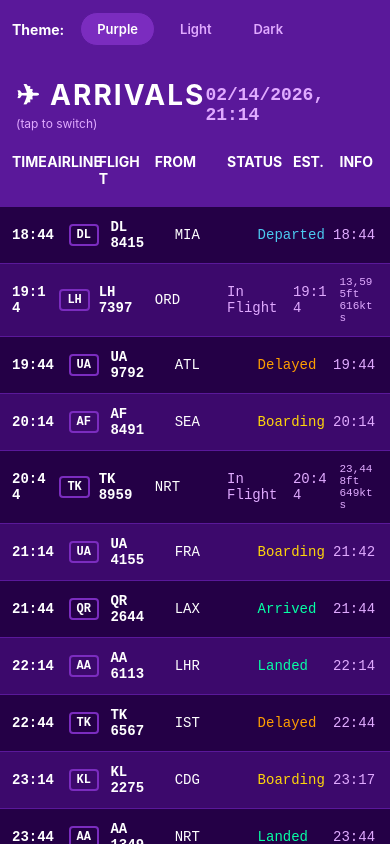
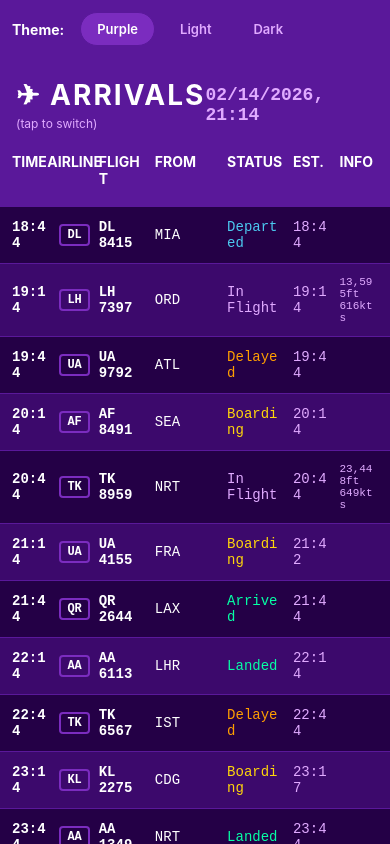
Before and after one commit to jromie0924/plane-tracker-monitor-ui, a React Native app: screen / in a window 390 px wide. Built offline with nearby package versions, Linux system fonts and the light colour scheme.

Commit message:
Fix column alignment by always rendering Info column
Co-authored-by: jromie0924 <6528665+jromie0924@users.noreply.github.com>

```diff
--- a/src/components/FlightRow.tsx
+++ b/src/components/FlightRow.tsx
@@ -88,8 +88,7 @@ export const FlightRow: React.FC<FlightRowProps> = ({
         </Text>
       </View>
 
-      {/* Additional Info (Altitude/Speed) - Optional */}
-      {(flight.altitude || flight.speed) && (
+      {/* Additional Info (Altitude/Speed) - Always render to maintain alignment */}
       <View style={styles.columnExtra}>
         {flight.altitude && (
           <Text style={[styles.textSmall, { color: theme.textSecondary }]}>
@@ -102,7 +101,6 @@ export const FlightRow: React.FC<FlightRowProps> = ({
           </Text>
         )}
       </View>
-      )}
     </View>
   );
 
```
Lines whose indentation alone changed are shown as unchanged.
